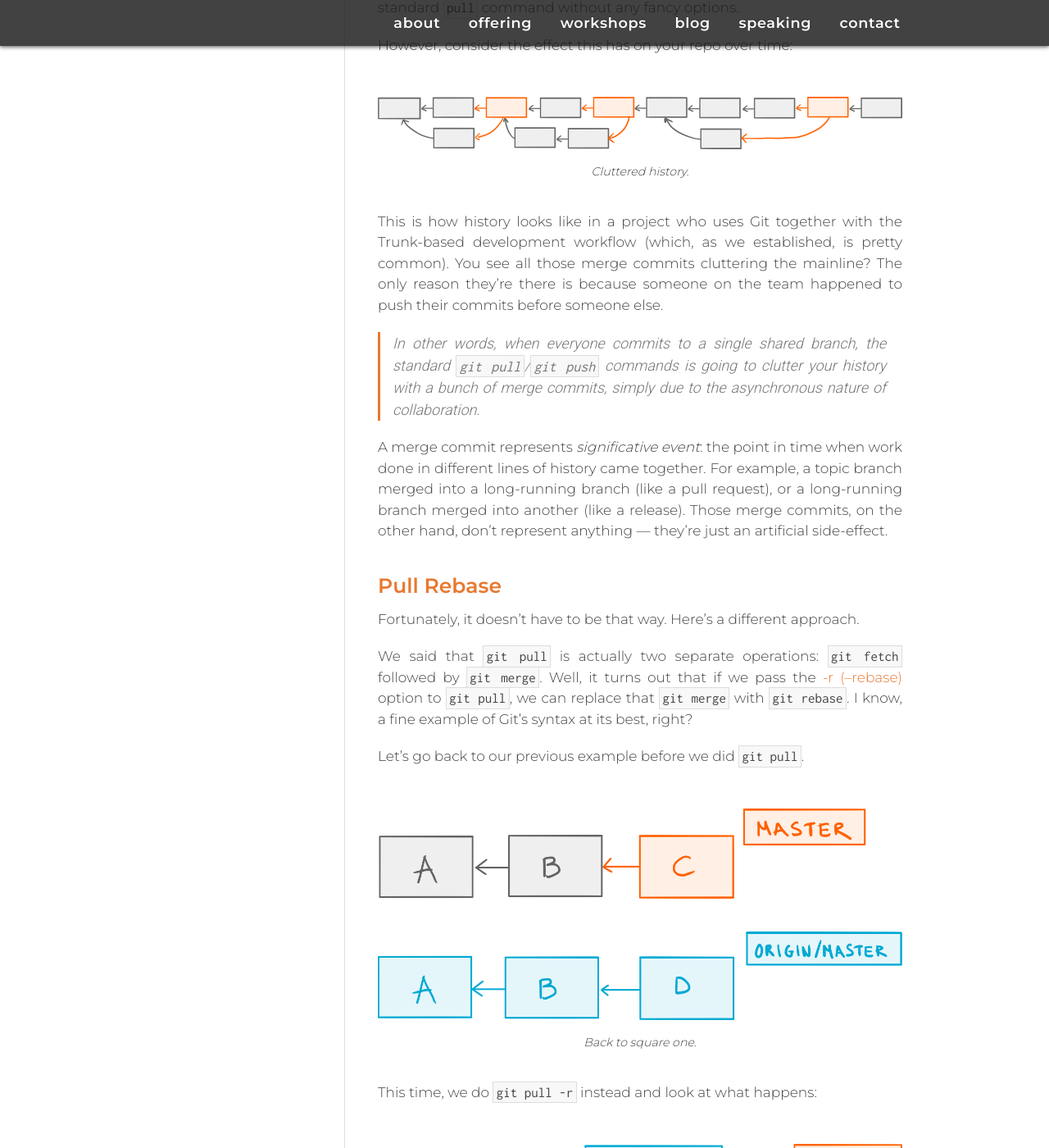
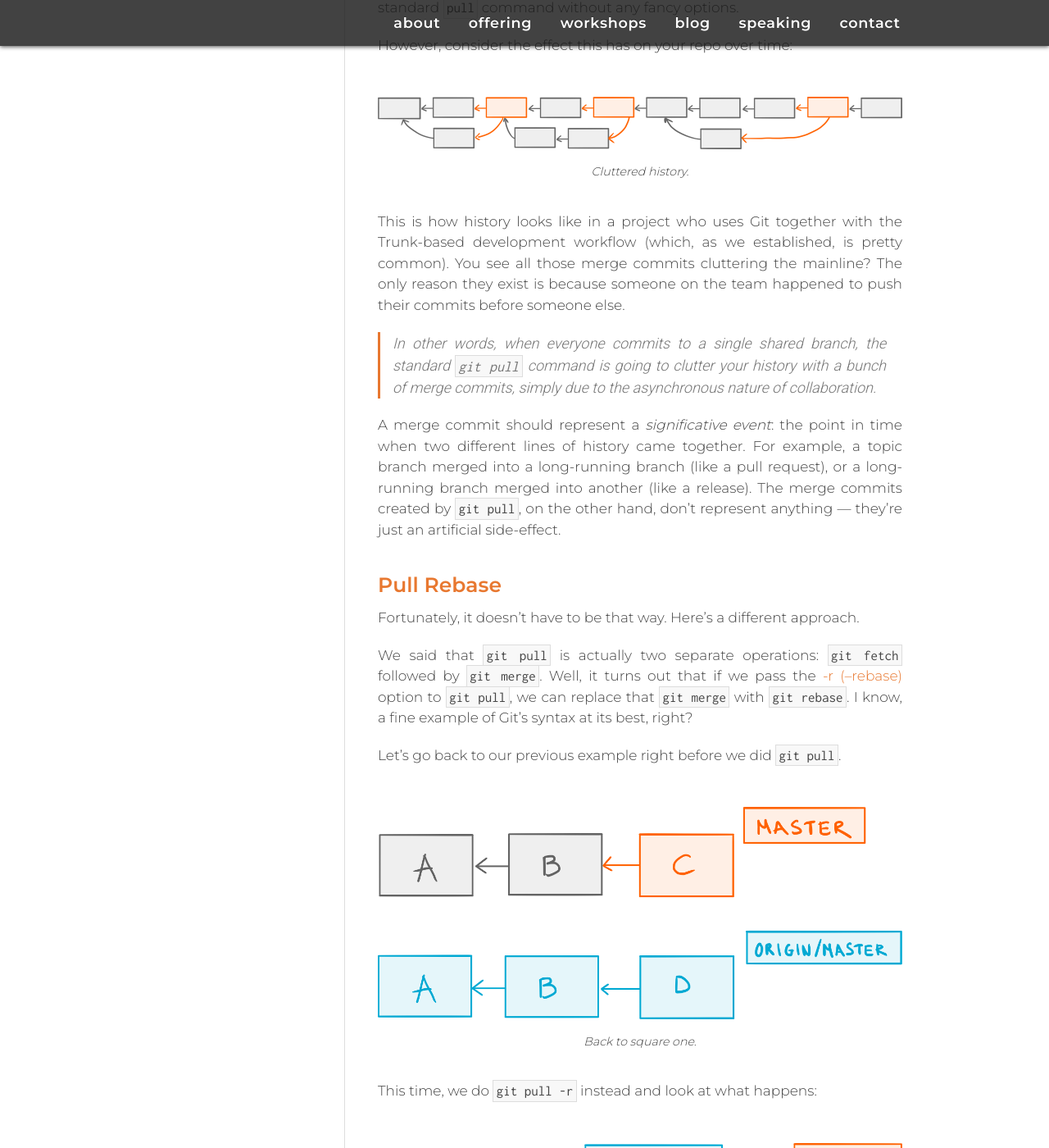
Before and after one commit to megakemp/megakemp.github.io, a Jekyll site: the page built from _posts/2019-03-15-the-case-for-pull-rebase.md, in a window 1280 px wide and 1400 px high, scrolled down 3215 px. Shown: the whole window at 82% size. Built offline with Jekyll 4.4.1, drawn with Linux system fonts in a browser that asks for light colours; nearby versions of some CDN libraries; comment, search, counter and statistics services are not loaded; some of the changed text lies outside the part shown.

Commit message:
Corrects the grammar in the pull rebase post

```diff
--- a/_posts/2019-03-15-the-case-for-pull-rebase.md
+++ b/_posts/2019-03-15-the-case-for-pull-rebase.md
@@ -79,11 +79,11 @@ However, consider the effect this has on your repo over time:
      class="screenshot-noshadow-caption" />
 <span class="caption">Cluttered history.</span>
 
-This is how history looks like in a project who uses Git together with the Trunk-based development workflow (which, as we established, is pretty common). You see all those merge commits cluttering the mainline? The only reason they’re there is because someone on the team happened to push their commits before someone else.
+This is how history looks like in a project who uses Git together with the Trunk-based development workflow (which, as we established, is pretty common). You see all those merge commits cluttering the mainline? The only reason they exist is because someone on the team happened to push their commits before someone else.
 
-> In other words, when everyone commits to a single shared branch, the standard `git pull`/`git push` commands is going to clutter your history with a bunch of merge commits, simply due to the asynchronous nature of collaboration.
+> In other words, when everyone commits to a single shared branch, the standard `git pull` command is going to clutter your history with a bunch of merge commits, simply due to the asynchronous nature of collaboration.
 
-A merge commit represents *significative event*: the point in time when work done in different lines of history came together. For example, a topic branch merged into a long-running branch (like a pull request), or a long-running branch merged into another (like a release). Those merge commits, on the other hand, don't represent anything — they’re just an artificial side-effect.
+A merge commit should represent a *significative event*: the point in time when two different lines of history came together. For example, a topic branch merged into a long-running branch (like a pull request), or a long-running branch merged into another (like a release). The merge commits created by `git pull`, on the other hand, don't represent anything — they’re just an artificial side-effect.
 
 ## Pull Rebase
 
@@ -91,7 +91,7 @@ Fortunately, it doesn't have to be that way. Here's a different approach.
 
 We said that `git pull` is actually two separate operations: `git fetch` followed by `git merge`. Well, it turns out that if we pass the [-r (--rebase)](https://git-scm.com/docs/git-pull#git-pull--r) option to `git pull`, we can replace that `git merge` with `git rebase`. I know, a fine example of Git’s syntax at its best, right?
 
-Let's go back to our previous example before we did `git pull`.
+Let's go back to our previous example right before we did `git pull`.
 
 <img alt="Initial repo"
      src="{{ site.url }}/assets/{{ page.assets }}/repo-with-remote.png"
```
Also changed, not shown: other parts of _posts/2019-03-15-the-case-for-pull-rebase.md (+1 -1 lines).
